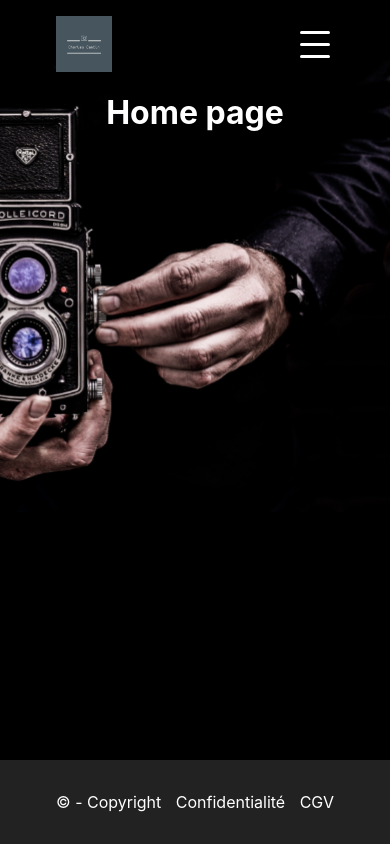
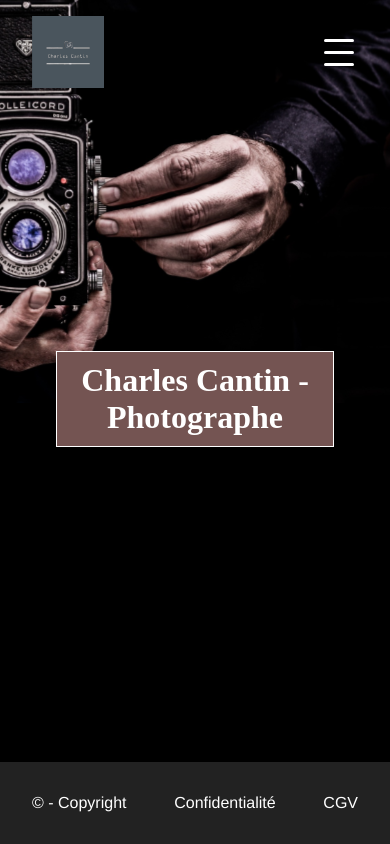
Before and after one commit to MatVD/CharlesCantinPhotographie, a Next.js app: page / in a window 390 px wide. Built offline with nearby package versions, Linux system fonts and the light colour scheme.

Commit message:
add fonts and completed home page

```diff
--- a/components/Footer/Footer.module.css
+++ b/components/Footer/Footer.module.css
@@ -12,3 +12,9 @@
   margin: 0;
   padding: 16px 56px;
 }
+
+@media screen and (max-width: 768px) {
+  .footer {
+    padding: 16px 32px;
+  }
+}
--- a/components/Layout/Layout.module.css
+++ b/components/Layout/Layout.module.css
@@ -1,5 +1,9 @@
 .main {
   margin: 0 auto;
+  display: flex;
+  align-items: center;
+  justify-content: center;
   max-width: 950px;
-  text-align: center;
+  width: 100%;
+  height: 70vh;
 }
--- a/components/Navbar/Navbar.jsx
+++ b/components/Navbar/Navbar.jsx
@@ -3,7 +3,7 @@ import React from "react";
 import styles from "./Navbar.module.css";
 import { useState } from "react";
 import Image from "next/image";
-import Logo from "../../public/logo-charles-cantin.png"
+import Logo from "../../public/logo-charles-cantin_s.svg"
 
 const Navbar = () => {
   const [navOpen, setNavOpen] = useState(false);
@@ -15,7 +15,6 @@ const Navbar = () => {
           <Image
             src={Logo}
             fill
-            sizes="(max-width: 768px) 56px, 72px"
             priority
             alt="Logo"
           />
--- a/components/Navbar/Navbar.module.css
+++ b/components/Navbar/Navbar.module.css
@@ -29,10 +29,10 @@
 }
 
 @media screen and (max-width: 768px) {
-  .imageContainer {
-    width: 56px;
-    height: 56px;
+  .header {
+    margin: 16px 32px;
   }
+
   .ul {
     flex-direction: column;
     justify-content: center;
--- a/package.json
+++ b/package.json
@@ -9,6 +9,7 @@
     "lint": "next lint"
   },
   "dependencies": {
+    "@next/font": "^13.0.6",
     "eslint": "8.29.0",
     "eslint-config-next": "13.0.6",
     "next": "13.0.6",
--- a/pages/index.js
+++ b/pages/index.js
@@ -2,8 +2,10 @@ import styles from '../styles/Home.module.css'
 
 export default function Home() {
   return (
-    <>
-      <h1 className={styles.h1}>Home page</h1>
-    </>
+    <div className={styles.wrapperH1}>
+      <h1 className={styles.h1}>
+        Charles Cantin - Photographe
+      </h1>
+    </div>
   )
 }
--- a/styles/Home.module.css
+++ b/styles/Home.module.css
@@ -1,3 +1,14 @@
+
+.wrapperH1 {
+  display: inline;
+  justify-content: center;
+  border: 1px solid white;
+  background: #745452;
+  padding: 5px;
+  margin: 0 56px;
+}
+
 .h1 {
-  color: white;
+  display: inline-block;
+  margin: 5px;
 }
--- a/styles/globals.css
+++ b/styles/globals.css
@@ -1,10 +1,11 @@
+
 *
 html,
 body {
   padding: 0;
   margin: 0;
   box-sizing: border-box;
-  font-family: -apple-system, BlinkMacSystemFont, Segoe UI, Roboto, Oxygen,
+  font-family: Oxygen,
     Ubuntu, Cantarell, Fira Sans, Droid Sans, Helvetica Neue, sans-serif;
 }
 
@@ -16,6 +17,8 @@ body {
 }
 
 h1 {
+  font-family: 'Rufina', serif;
+  text-align: center;
   color: white;
 }
 
```
Also changed, not shown: public/logo-charles-cantin_s.svg (added), 1 other file (tests, documents, lock files or other folders).
